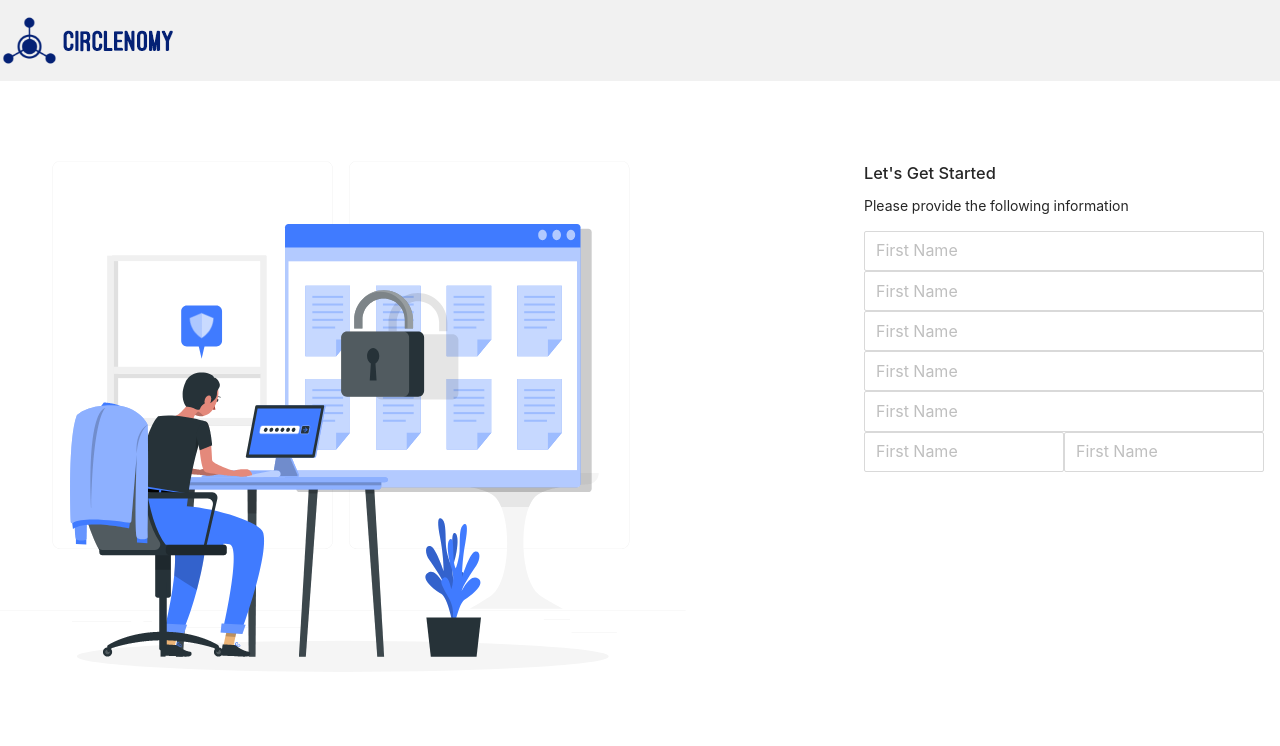
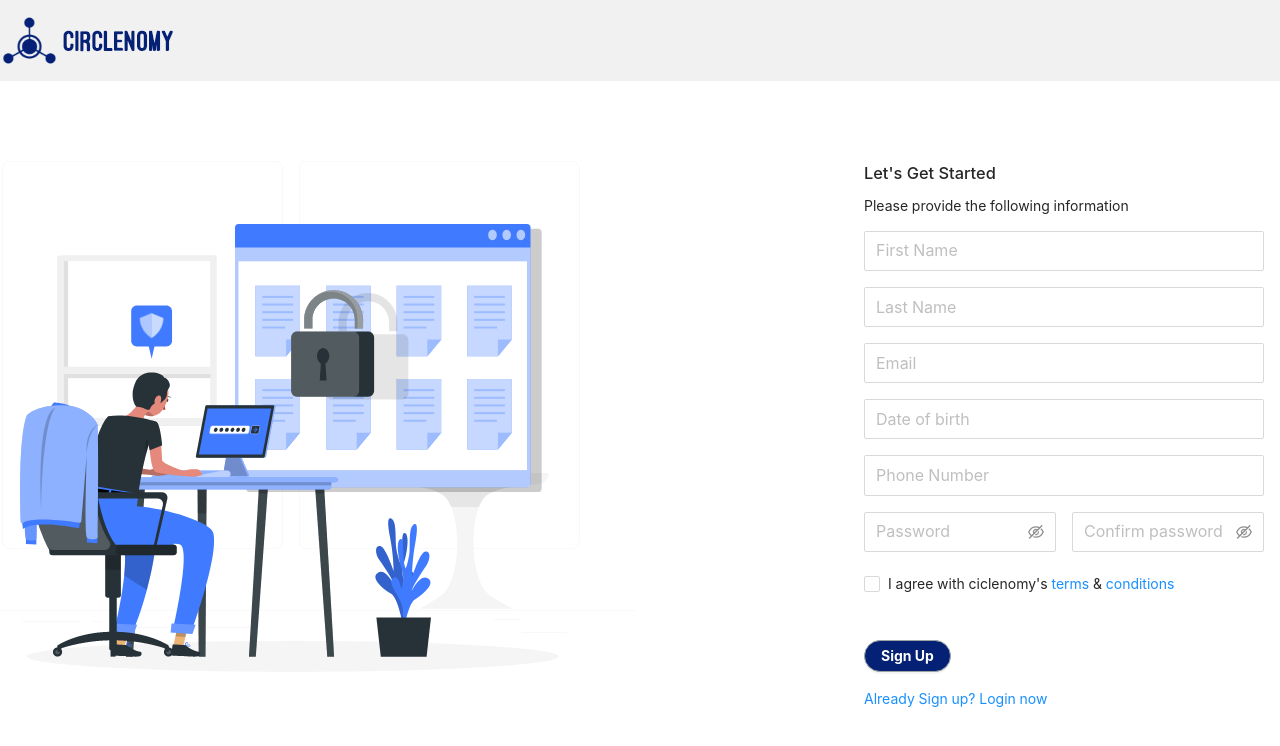
Before and after one commit to dmtaijul9/circlenomy, a React (Create React App) app: page / in a window 1280 px wide. Shown: the top 746 px of the page. Built offline with nearby package versions, Linux system fonts and the light colour scheme.

Commit message:
Adding: Sign up form

```diff
--- a/src/components/SignUpForm.css
+++ b/src/components/SignUpForm.css
@@ -1,3 +1,15 @@
 .sign-up-form {
   max-width: 400px;
 }
+.sign-up-form-btn {
+  background-color: #042175;
+  border: 1px solid #9da3a6;
+  font-weight: bold;
+  color: #fff;
+  border-radius: 50px;
+}
+.sign-up-form-btn:hover {
+  background-color: #95a3cc;
+  border: 1px solid #9da3a6;
+  color: #fff;
+}
--- a/src/components/SignUpForm.js
+++ b/src/components/SignUpForm.js
@@ -1,5 +1,5 @@
 import React from "react";
-import { Row, Col, Input } from "antd";
+import { Row, Col, Input, Form, Checkbox, Button } from "antd";
 
 import "./SignUpForm.css";
 
@@ -11,37 +11,53 @@ const SignUpForm = () => {
         <p>Please provide the following information</p>
       </div>
       <form>
-        <Row>
+        <Row gutter={[0, 16]}>
           <Col span={24}>
             <Input placeholder="First Name" size="large" />
           </Col>
           <Col span={24}>
             {" "}
-            <Input placeholder="First Name" size="large" />
+            <Input placeholder="Last Name" size="large" />
           </Col>
           <Col span={24}>
             {" "}
-            <Input placeholder="First Name" size="large" />
+            <Input placeholder="Email" size="large" />
           </Col>
           <Col span={24}>
             {" "}
-            <Input placeholder="First Name" size="large" />
+            <Input placeholder="Date of birth" size="large" />
           </Col>
           <Col span={24}>
             {" "}
-            <Input placeholder="First Name" size="large" />
+            <Input placeholder="Phone Number" size="large" />
           </Col>
           <Col span={24}>
-            <Row>
+            <Row gutter={[16]}>
               <Col span={12}>
                 {" "}
-                <Input placeholder="First Name" size="large" />
+                <Input.Password placeholder="Password" size="large" />
               </Col>
               <Col span={12}>
                 {" "}
-                <Input placeholder="First Name" size="large" />
+                <Input.Password placeholder="Confirm password" size="large" />
               </Col>
             </Row>
+          </Col>
+          <Col span={24}>
+            <Form.Item>
+              <Checkbox>
+                I agree with ciclenomy's <a href="./">terms</a> &{" "}
+                <a href="./">conditions</a>
+              </Checkbox>
+            </Form.Item>
+          </Col>
+          <Col span={24}>
+            <Button type="primary" shape="round" className="sign-up-form-btn">
+              Sign Up
+            </Button>
+          </Col>
+          <Col span={24}>
+            <a href="./">Already Sign up? Login now</a>
           </Col>
         </Row>
       </form>
--- a/src/pages/SignIn.css
+++ b/src/pages/SignIn.css
@@ -15,7 +15,7 @@
   flex-direction: column;
 }
 .optional-login {
-  row-gap: 1.5rem;
+  row-gap: 1rem;
 }
 .login-input-form > input {
   border-radius: 3px;
--- a/src/pages/SignUp.css
+++ b/src/pages/SignUp.css
@@ -1,3 +1,12 @@
 .sign-up-section {
   margin-top: 80px;
 }
+.sign-up-victor {
+  position: relative;
+  left: -50px;
+}
+@media screen and (max-width: 1000px) {
+  .vactor-div {
+    display: none;
+  }
+}
--- a/src/pages/SignUp.js
+++ b/src/pages/SignUp.js
@@ -10,13 +10,13 @@ function SignUp() {
   return (
     <section className="sign-up-section">
       <Container>
-        <Row justify="space-between" gutter={16}>
-          <Col span={10}>
+        <Row justify="space-between" gutter={16} wrap>
+          <Col span={8} className="vactor-div">
             <div>
-              <img src={signUpVictor} alt="victor" />
+              <img src={signUpVictor} alt="victor" className="sign-up-victor" />
             </div>
           </Col>
-          <Col span={8} offset={6}>
+          <Col span={8} offset={8}>
             <SignUpForm />
           </Col>
         </Row>
```
